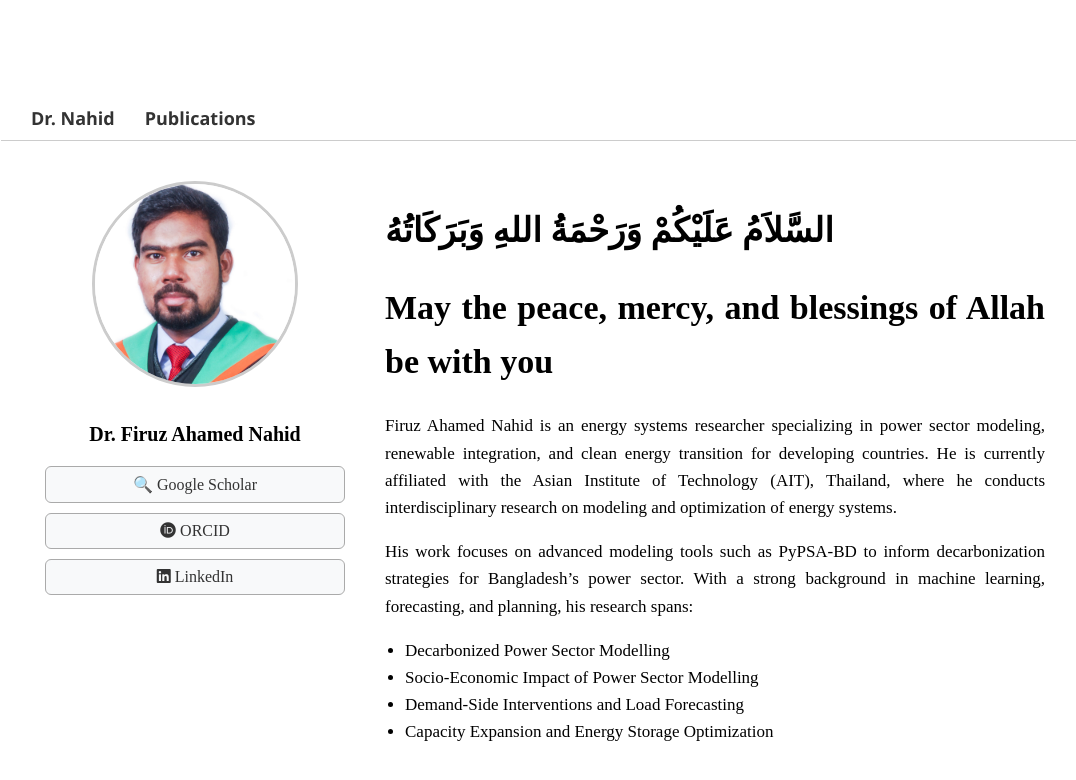
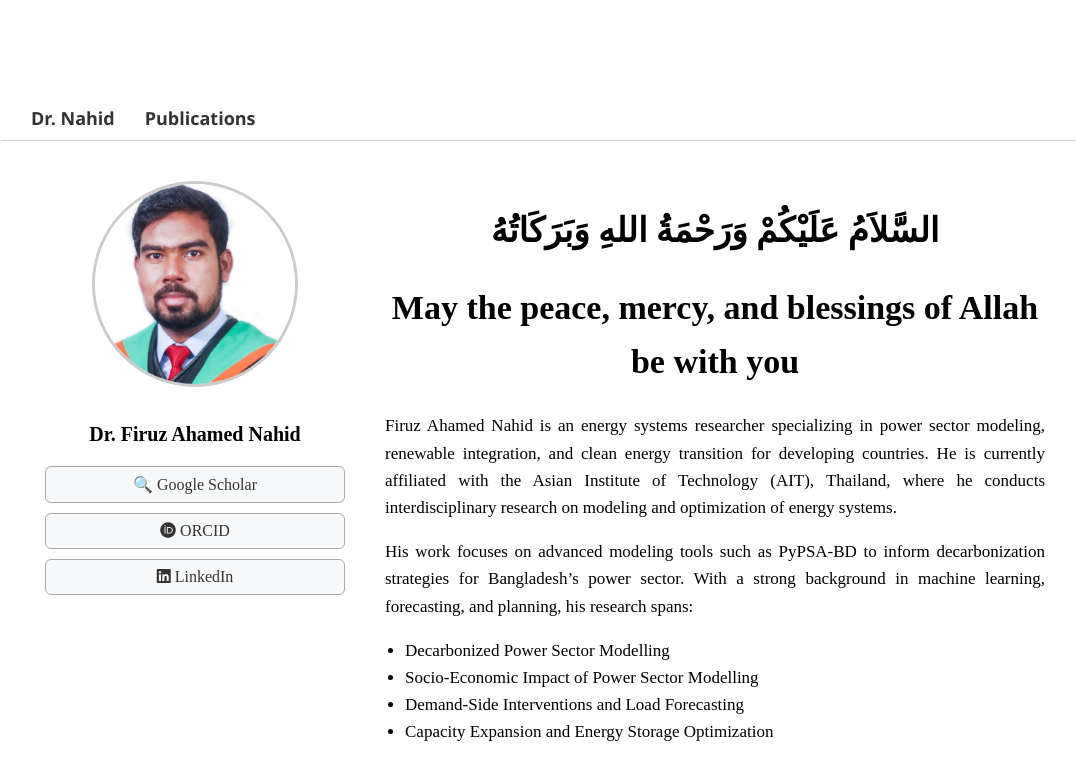
Before and after one commit to FiruzAhamed/firuzahamed.github.io, a Jekyll site: the page built from index.md, in a window 1280 px wide. Shown: the top 780 px of the page, without its empty margins (95-1171 px from the left). Built offline with Jekyll 4.4.1, drawn with Linux system fonts in a browser that asks for light colours.

Commit message:
Update index.md

```diff
--- a/index.md
+++ b/index.md
@@ -28,9 +28,11 @@ permalink: /
   </div>
 
   <!-- RIGHT SECTION: BIO -->
-  <div class="right-panel">
-    <h1> السَّلاَمُ عَلَيْكُمْ وَرَحْمَةُ اللهِ وَبَرَكَاتُهُ </h1>
-    <h1> May the peace, mercy, and blessings of Allah be with you </h1>
+<div class="right-panel">
+    <div class="intro-heading">
+      <h1> السَّلاَمُ عَلَيْكُمْ وَرَحْمَةُ اللهِ وَبَرَكَاتُهُ </h1>
+      <h1> May the peace, mercy, and blessings of Allah be with you </h1>
+    </div>
     <p>
       Firuz Ahamed Nahid is an energy systems researcher specializing in power sector modeling, renewable integration, and clean energy transition for developing countries. He is currently affiliated with the Asian Institute of Technology (AIT), Thailand, where he conducts interdisciplinary research on modeling and optimization of energy systems.
     </p>
```
